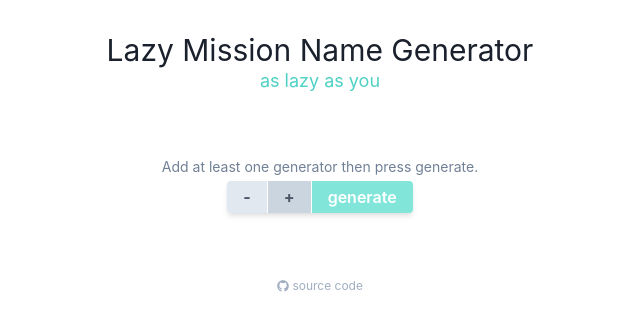
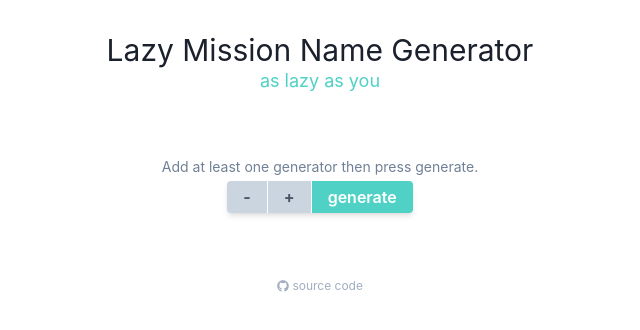
Before and after one commit to zgmrvn/lazy-mission-name-generator, a Vue app: page / in a window 1280 px wide. Shown: the top 330 px of the page, without its empty margins (320-960 px from the left). Built offline with nearby package versions, Linux system fonts and the light colour scheme.

Commit message:
Tweak buttons

```diff
--- a/src/App.vue
+++ b/src/App.vue
@@ -22,10 +22,8 @@
       <div class="inline-flex rounded shadow-md">
         <button
           @click="removeGenerator"
-          class="font-bold text-gray-700 rounded-l border-r border-white px-4 py-1 transition-bg-200"
+          class="bg-gray-400 font-bold text-gray-700 rounded-l border-r border-white px-4 py-1 transition-bg-200"
           :class="{
-            'bg-gray-300': generators.length === 0,
-            'bg-gray-400': generators.length > 0,
             'hover:bg-gray-500': generators.length > 0,
             'cursor-not-allowed': generators.length === 0
           }"
@@ -42,10 +40,8 @@
 
         <button
           @click="generate"
-          class="text-white font-semibold rounded-r px-4 py-1 transition-bg-200"
+          class="bg-teal-400 text-white font-semibold rounded-r px-4 py-1 transition-bg-200"
           :class="{
-            'bg-teal-300': generators.length === 0,
-            'bg-teal-400': generators.length > 0,
             'hover:bg-teal-500': generators.length > 0,
             'cursor-not-allowed': generators.length === 0
           }"
```
